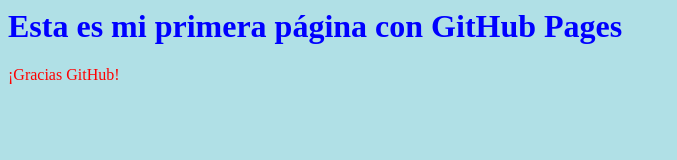
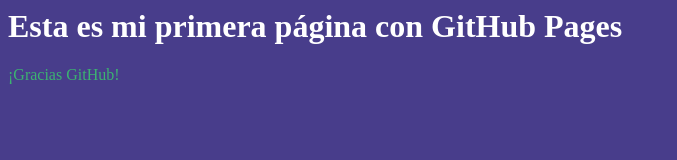
Before and after one commit to liforitas/MIT_REPO_1_SAMPLE, a plain HTML site: page index.html in a window 1280 px wide. Shown: the whole page, without its empty margins (0-677 px from the left). Drawn offline with Linux system fonts and the light colour scheme.

Commit message:
Update index.html

```diff
--- a/index.html
+++ b/index.html
@@ -1,8 +1,8 @@
 <html>
 <style>
-body {background-color: powderblue;}
-h1   {color: blue;}
-p    {color: red;}
+body {background-color: DarkSlateBlue;}
+h1   {color: white;}
+p    {color: MediumSeaGreen;}
 </style>
 <h1> Esta es mi primera página con GitHub Pages </h1>
 <p>¡Gracias GitHub!</p>
```
